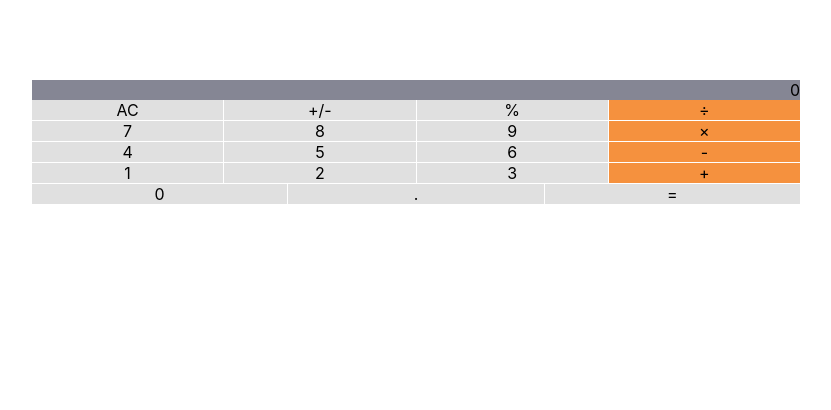
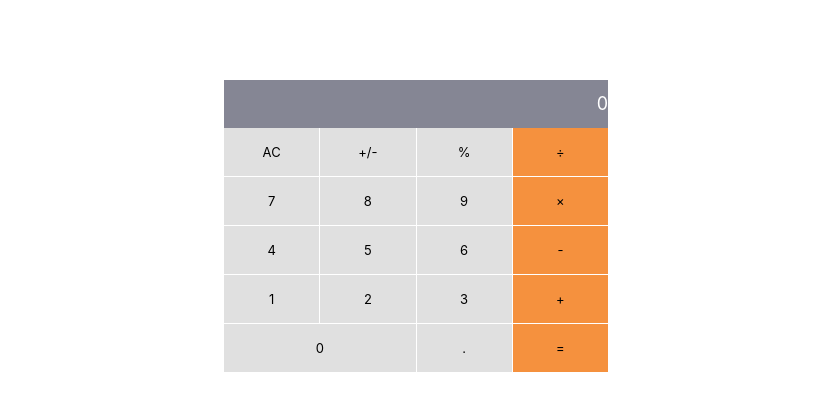
Before and after one commit to sajibarafatsiddiqui/Math-Magicians, a React (Create React App) app: page / in a window 1280 px wide. Shown: the top 410 px of the page, without its empty margins (224-1055 px from the left). Built offline with nearby package versions, Linux system fonts and the light colour scheme.

Commit message:
Changed in styling and color of div

```diff
--- a/src/App.css
+++ b/src/App.css
@@ -1,5 +1,5 @@
 .container{
-  width:60%;
+  width:30%;
   padding-top:5rem;
   margin:auto
 }
@@ -15,19 +15,35 @@
 
 .darkgray {
   background:#858694;
-  text-align:right
+  text-align:right;
+  height:3rem;
+  line-height: 3rem;
+  color:white;
+  font-size:large;
+
 }
 
 .lightgray {
   background:#E0E0E0;
   grid-column: auto / span 3;
   text-align: center;
+  font-size: small;
+  height:3rem;
+  line-height: 3rem;
 }
 
-.lightgray:nth-child(n+17){
-  grid-column: auto / span 4;
+.lightgray:nth-child(17){
+  grid-column: auto / span 6;
+}
+
+.lightgray:nth-child(n+18){
+  grid-column: auto / span 3;
 }
 
 .lightgray:nth-child(4n){
   background:#F5913E
 }
+
+.lightgray:nth-child(19){
+  background:#F5913E
+}
```
